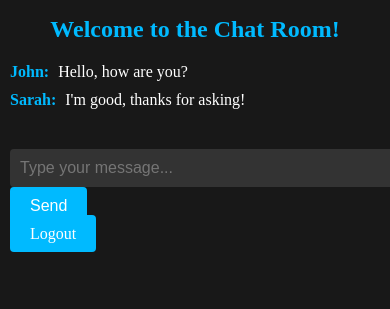
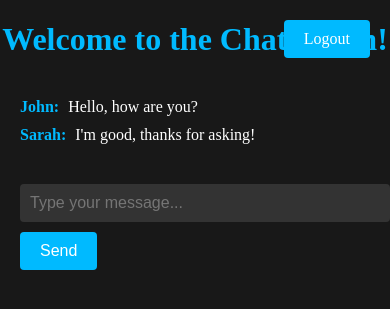
Before and after one commit to AnozieChibuike/webChatO, a Flask app: template app/templates/chat.html in a window 390 px wide; the page is wider, and only the part inside the window is pictured. Shown: the top 309 px of that part. Run offline with Flask 3, Linux system fonts and the light colour scheme; the template is opened without the code that fills it, so the values that code supplies are empty; some libraries are stand-ins or nearby versions.

Commit message:
Update chat.html

```diff
--- a/app/templates/chat.html
+++ b/app/templates/chat.html
@@ -6,8 +6,6 @@
     <title>WEBCHAT IO - CHAT</title>
     <script src="https://cdnjs.cloudflare.com/ajax/libs/socket.io/4.0.1/socket.io.js" integrity="sha512-q/dWJ3kcmjBLU4Qc47E4A9kTB4m3wuTY7vkFJDTZKjTs8jhyGQnaUrxa0Ytd0ssMZhbNua9hE+E7Qv1j+DyZwA==" crossorigin="anonymous"></script>
   <style>
-/* Custom CSS styles for the techno-themed chat interface */
-/* Custom CSS styles for the techno-themed chat interface */
 /* Custom CSS styles for the techno-themed chat interface */
 
 body {
@@ -65,6 +63,7 @@ h1 {
 }
 
 .chat-input #send-btn {
+    margin-left: 10px;
     padding: 10px 20px;
     background-color: #00baff;
     color: #fff;
@@ -92,21 +91,8 @@ h1 {
     background-color: #0097d1;
 }
 
-@media (max-width: 480px) {
-    /* Styles for mobile devices */
-    #chat-container {
-        padding: 10px;
-    }
-
-    h1 {
-        font-size: 24px;
-        margin-bottom: 10px;
-    }
-
-    .messages {
-        max-height: 200px;
-    }
-
+@media (max-width: 1024px) {
+    /* Styles for iPad and below */
     .chat-input {
         flex-direction: column;
         align-items: flex-start;
@@ -118,15 +104,11 @@ h1 {
         margin-top: 10px;
     }
 
-    .logout-btn {
-        position: static;
+    .chat-input #send-btn {
+        margin-left: 0;
         margin-top: 10px;
-        margin-bottom: 10px;
     }
 }
-
-
-
 
   </style>
 </head>
```
